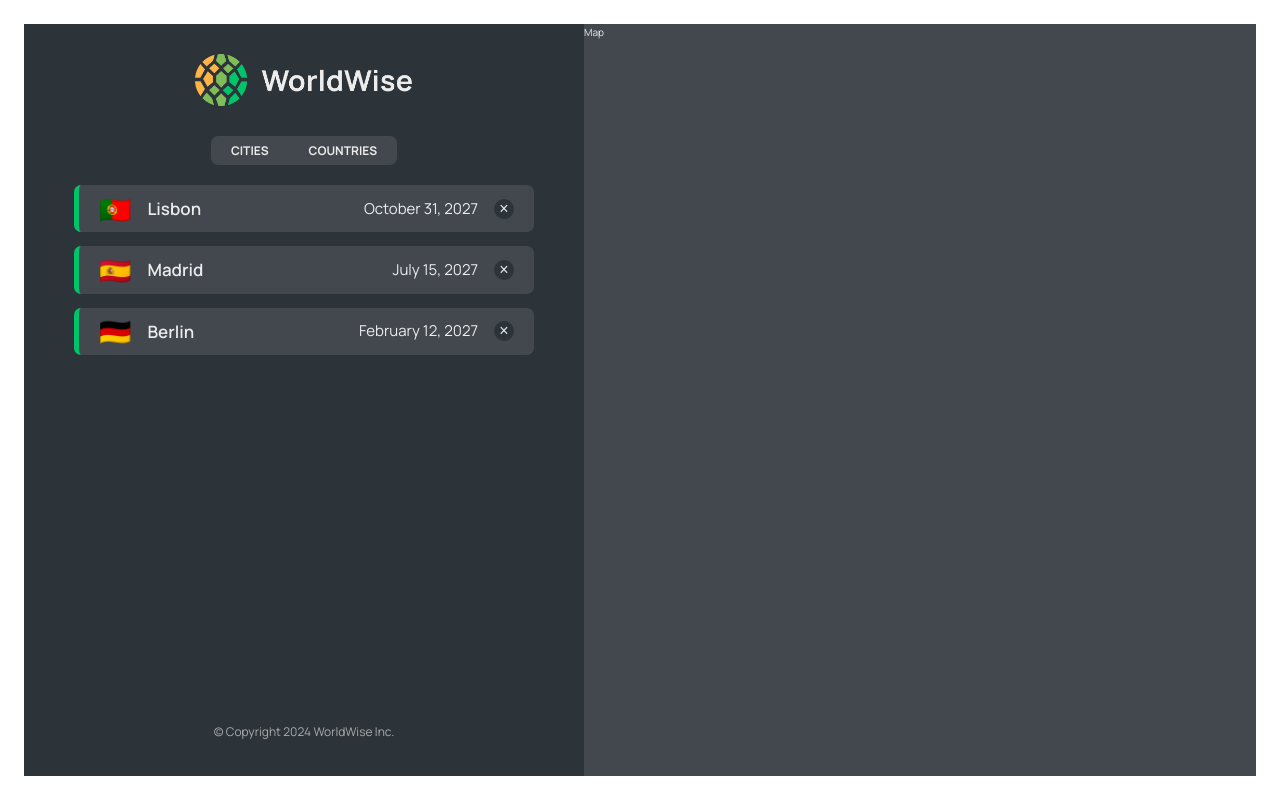
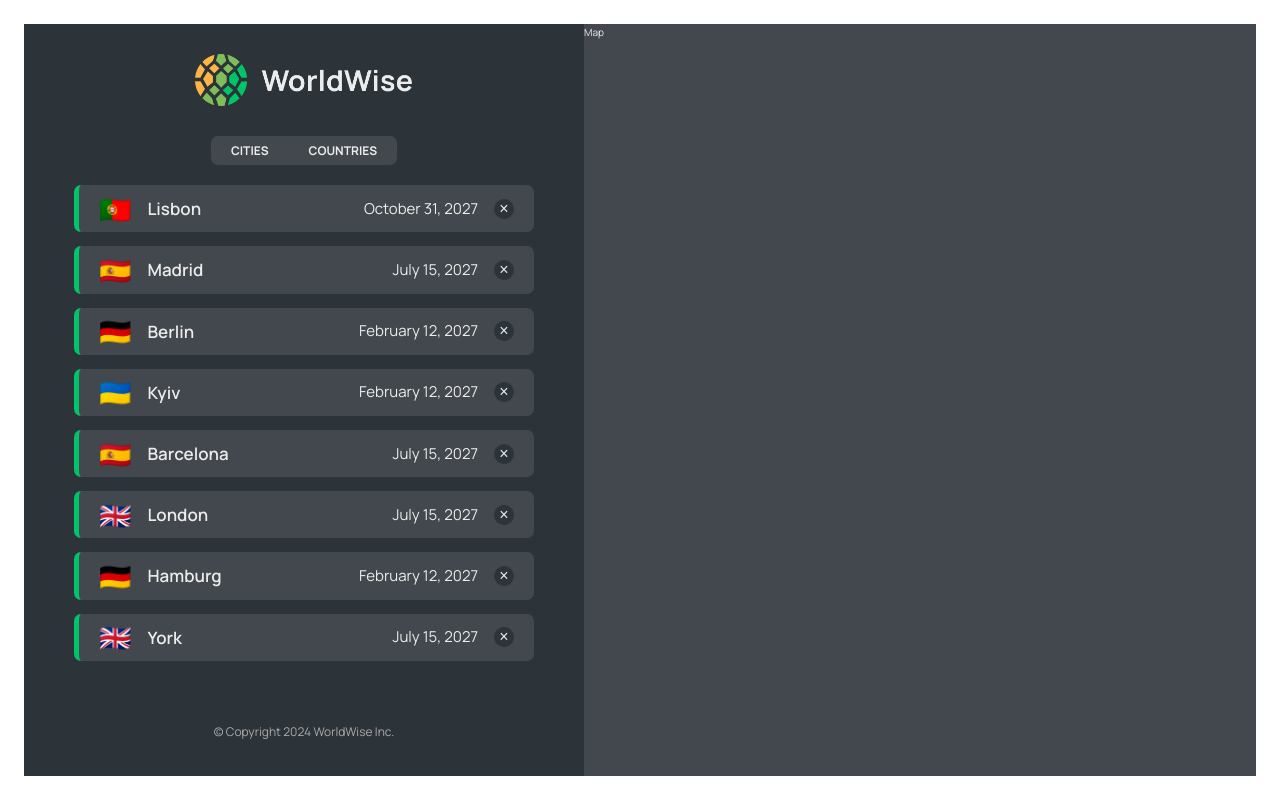
Before and after one commit to StasMasevych/WorldWise-React, a React (Vite) app: page /app in a window 1280 px wide. Built offline with nearby package versions, Linux system fonts and the light colour scheme; data requests are answered from the project's data file.

Commit message:
adding filter of countries

```diff
--- a/src/App.jsx
+++ b/src/App.jsx
@@ -46,7 +46,10 @@ function App() {
             path="cities"
             element={<CityList cities={cities} isLoading={isLoading} />}
           />
-          <Route path="countries" element={<CountryList />} />
+          <Route
+            path="countries"
+            element={<CountryList cities={cities} isLoading={isLoading} />}
+          />
           <Route path="form" element={<p>Form</p>} />
         </Route>
         <Route path="/pricing" element={<Pricing />} />
--- a/src/components/CountryList.jsx
+++ b/src/components/CountryList.jsx
@@ -11,7 +11,9 @@ function CountryList({ cities, isLoading }) {
       <Message message="Add you first city by clicking a city on the map" />
     );
 
-  const countries = [];
+  const countries = cities.filter((city) => city.country);
+
+  console.log(countries);
 
   return (
     <ul className={styles.countryList}>
--- a/src/data/cities.json
+++ b/src/data/cities.json
@@ -35,6 +35,66 @@
         "lng": 13.376933665713324
       },
       "id": 98443197
+    },
+    {
+      "cityName": "Kyiv",
+      "country": "Ukraine",
+      "emoji": "🇺🇦",
+      "date": "2027-02-12T09:24:11.863Z",
+      "notes": "Amazing 😃",
+      "position": {
+        "lat": 52.53586782505711,
+        "lng": 13.376933665713324
+      },
+      "id": 98443197
+    },
+    {
+      "cityName": "Barcelona",
+      "country": "Spain",
+      "emoji": "🇪🇸",
+      "date": "2027-07-15T08:22:53.976Z",
+      "notes": "",
+      "position": {
+        "lat": 40.46635901755316,
+        "lng": -3.7133789062500004
+      },
+      "id": 17806751
+    },
+    {
+      "cityName": "London",
+      "country": "UK",
+      "emoji": "🇬🇧",
+      "date": "2027-07-15T08:22:53.976Z",
+      "notes": "",
+      "position": {
+        "lat": 40.46635901755316,
+        "lng": -3.7133789062500004
+      },
+      "id": 17806751
+    },
+    {
+      "cityName": "Hamburg",
+      "country": "Germany",
+      "emoji": "🇩🇪",
+      "date": "2027-02-12T09:24:11.863Z",
+      "notes": "Amazing 😃",
+      "position": {
+        "lat": 52.53586782505711,
+        "lng": 13.376933665713324
+      },
+      "id": 98443197
+    },
+    {
+      "cityName": "York",
+      "country": "UK",
+      "emoji": "🇬🇧",
+      "date": "2027-07-15T08:22:53.976Z",
+      "notes": "",
+      "position": {
+        "lat": 40.46635901755316,
+        "lng": -3.7133789062500004
+      },
+      "id": 17806751
     }
   ]
 }
```
